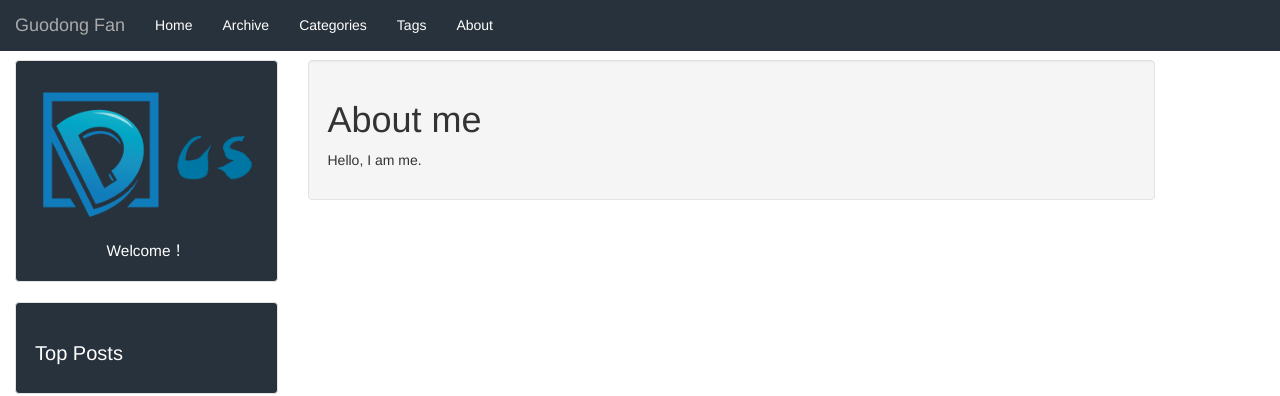
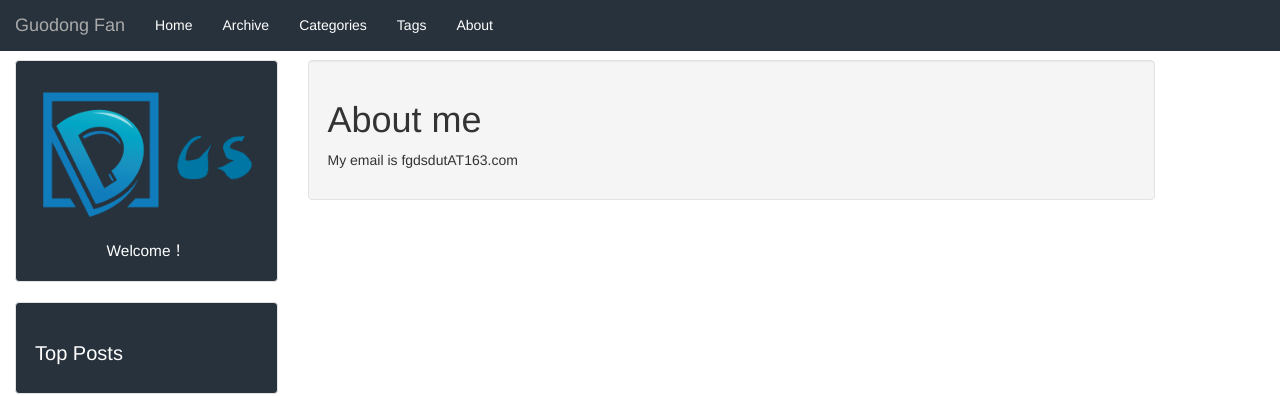
Before and after one commit to GuodongFan/GuodongFan.github.io, a Jekyll site: the page built from about.html, in a window 1280 px wide. Shown: the top 396 px of the page. Built offline with Jekyll 4.4.1, drawn with Linux system fonts in a browser that asks for light colours.

Commit message:
Update about.html

```diff
--- a/about.html
+++ b/about.html
@@ -4,5 +4,5 @@ layout: default
 
 <div class="well">
     <h1>About me</h1>
-    <p>Hello, I am me.</p>
+    <p>My email is fgdsdutAT163.com</p>
 </div>
```
